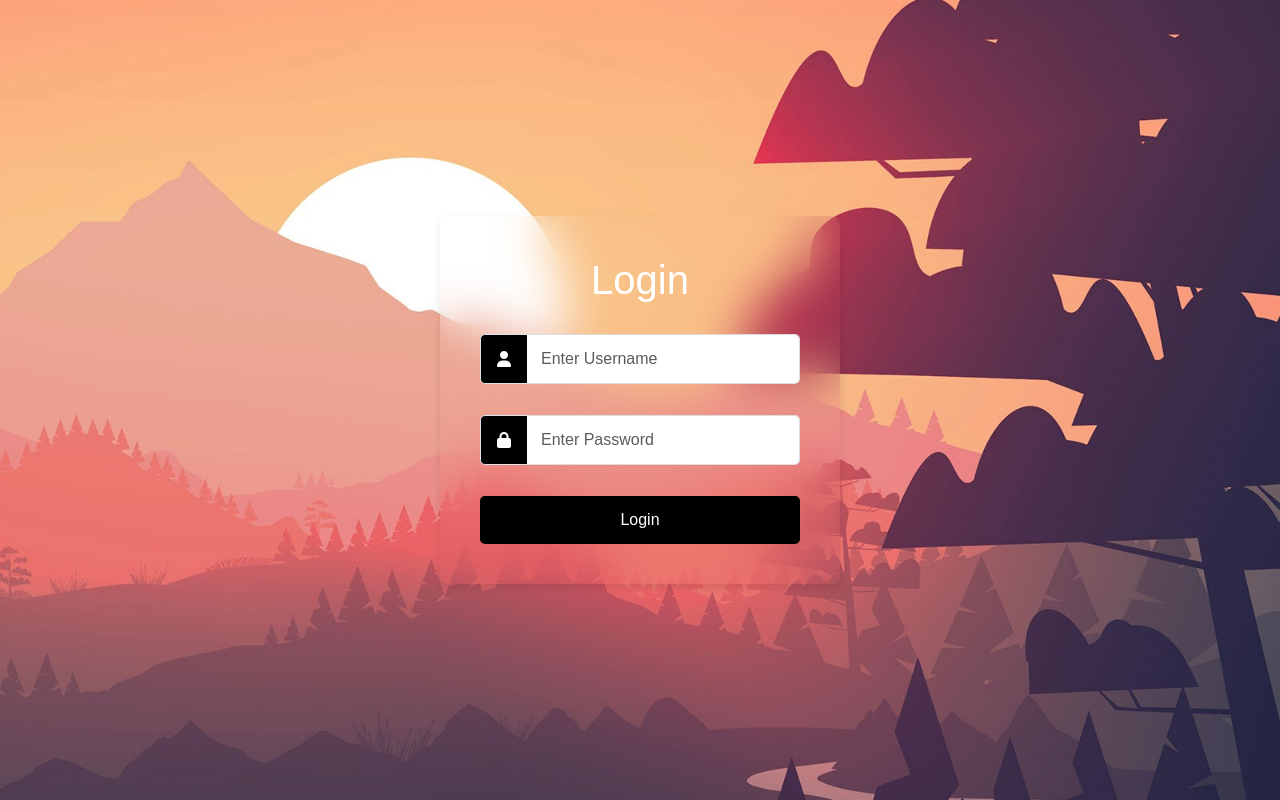
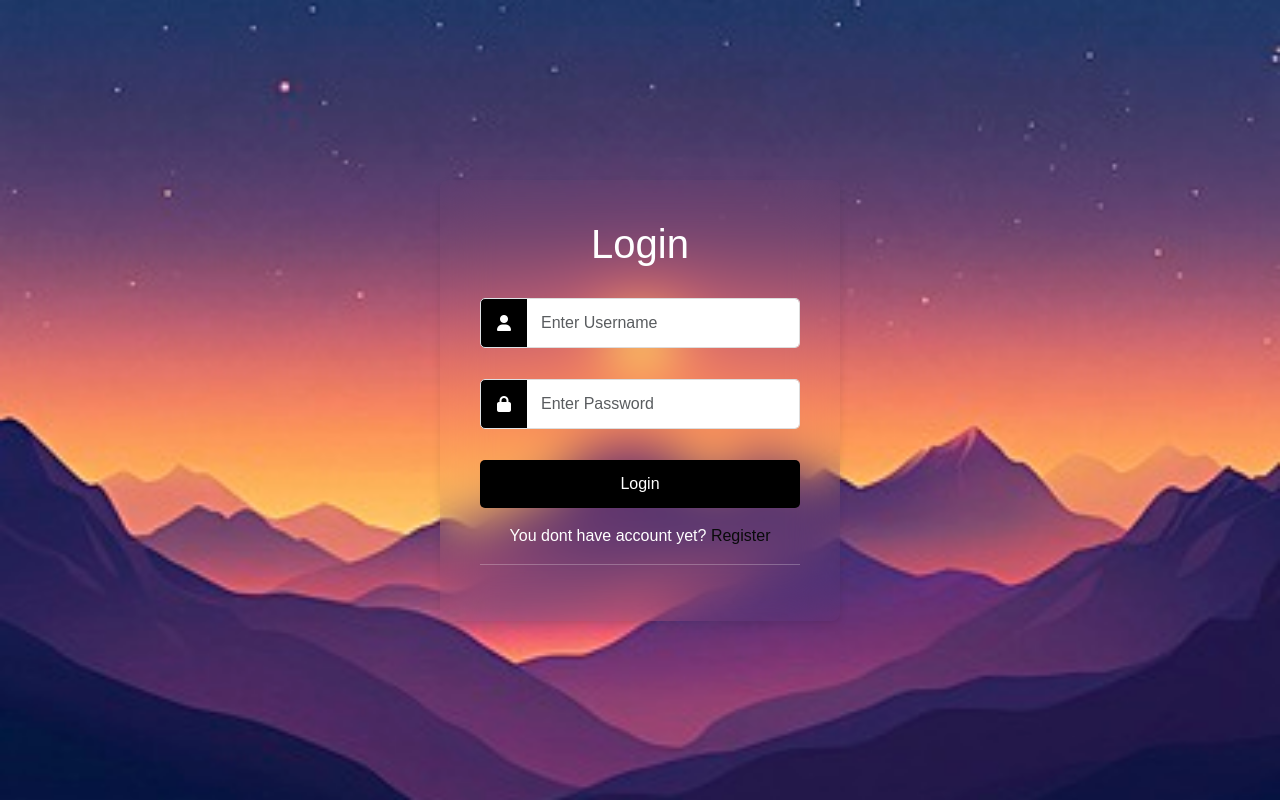
Before and after one commit to justinekyle123/ACTIVITY-in-ITELEC3, a PHP site: page / in a window 1280 px wide. Run offline with PHP 8.4, Linux system fonts and the light colour scheme; some libraries are stand-ins or nearby versions.

Commit message:
Add files via upload

```diff
--- a/NECESARIO/index.php
+++ b/NECESARIO/index.php
@@ -50,7 +50,9 @@
                 <span class="input-group-text"><i class="fas fa-lock"></i></span>
                 <input type="password" name="password" placeholder="Enter Password" class="form-control" required>
             </div>
-            <button type="submit" name="button" class="btn ">Login</button>
+            <button type="submit" name="button" class="btn mb-3">Login</button>
+            <p class="text-center">You dont have account yet? <a href="">Register</a></p>
+            <hr>
         </form>
     </div>
 
--- a/NECESARIO/style.css
+++ b/NECESARIO/style.css
@@ -18,11 +18,24 @@ body {
             width: 400px;
             text-align: center;
             backdrop-filter: blur(25px);
+
         }
 
         .form-card h1 {
             margin-bottom: 30px;
             color: #fff;
+        }
+
+        .form-card p{
+            color: white;
+        }
+
+        .form-card a{
+            color: rgb(9, 10, 10);
+            text-decoration: none;
+        }
+        hr{
+            color: white;
         }
 
         .alert-danger {
@@ -40,7 +53,7 @@ body {
 
         .form-card .form-control:focus {
             border-color: black;
-            box-shadow: 0 0 5px black;
+            box-shadow: 0 0 3px black;
         }
 
         .form-card .btn {
@@ -53,6 +66,7 @@ body {
             font-size: 16px;
             cursor: pointer;
             transition: background-color 0.3s ease, transform 0.2s ease;
+
         }
 
         .form-card .btn:hover {
```
Also changed, not shown: NECESARIO/awad.gif.
